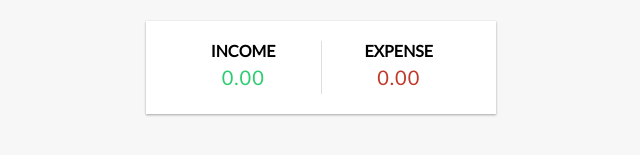
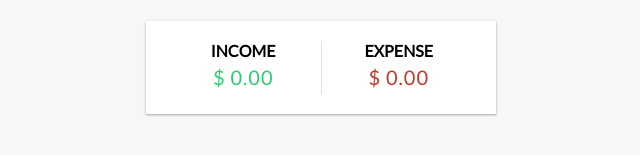
Before and after one commit to TalhaAhmedAI/expense_tracker_app, a React (Create React App) app: page / in a window 1280 px wide. Shown: the part 205-360 px from the top of the page, without its empty margins (319-959 px from the left). Built offline with nearby package versions, Linux system fonts and the light colour scheme.

Commit message:
Update incomeExpenses.js
Add dollar sings before income & and expnese totals

```diff
--- a/src/components/incomeExpenses.js
+++ b/src/components/incomeExpenses.js
@@ -19,11 +19,11 @@ export const IncomeExpenses = () => {
     <div className="inc-exp-container">
       <div>
         <h4>Income</h4>
-        <p className="money plus">{income}</p>
+        <p className="money plus">{`$ ${income}`}</p>
       </div>
       <div>
         <h4>Expense</h4>
-        <p className="money minus">{expense}</p>
+        <p className="money minus">{`$ ${expense}`}</p>
       </div>
     </div>
   );
```
